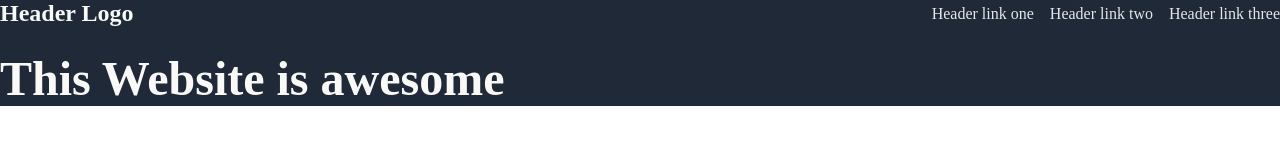
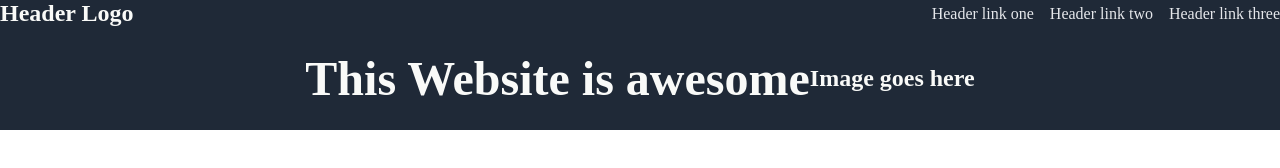
Before and after one commit to brycerobinsn/landingpage, a plain HTML site: page index.html in a window 1280 px wide. Drawn offline with Linux system fonts and the light colour scheme.

Commit message:
created layer container for section below header

```diff
--- a/index.html
+++ b/index.html
@@ -22,8 +22,13 @@
                 </div>
             </div>
         </div>
-        <div class="hero">
-            <div class="logo" style="font-size: 48px;"> This Website is awesome</div>
+        <div class="layer1container">
+            <div class="left">
+                <div class="logo" style="font-size: 48px;"> This Website is awesome</div>
+            </div>
+            <div class="right">
+                <div class="logo"> Image goes here</div>
+            </div>
         </div>
     </body>
 </html>
--- a/style.css
+++ b/style.css
@@ -5,7 +5,6 @@
 }
 .hero {
     display: flex;
-
     padding-top: 24px;
     background-color: #1F2937;
 }
@@ -27,8 +26,17 @@ ul {
 .left , .right {
     display: flex;
     align-items: center;
+    justify-content: center;
 }
 .links {
     display: flex;
     color: #e5e7eb;
 }
+.layer1container {
+    display: flex;
+    background-color: #1F2937;
+    flex-direction: row;
+    justify-content: center;
+    align-items: center;
+    padding: 24px;
+}
```
